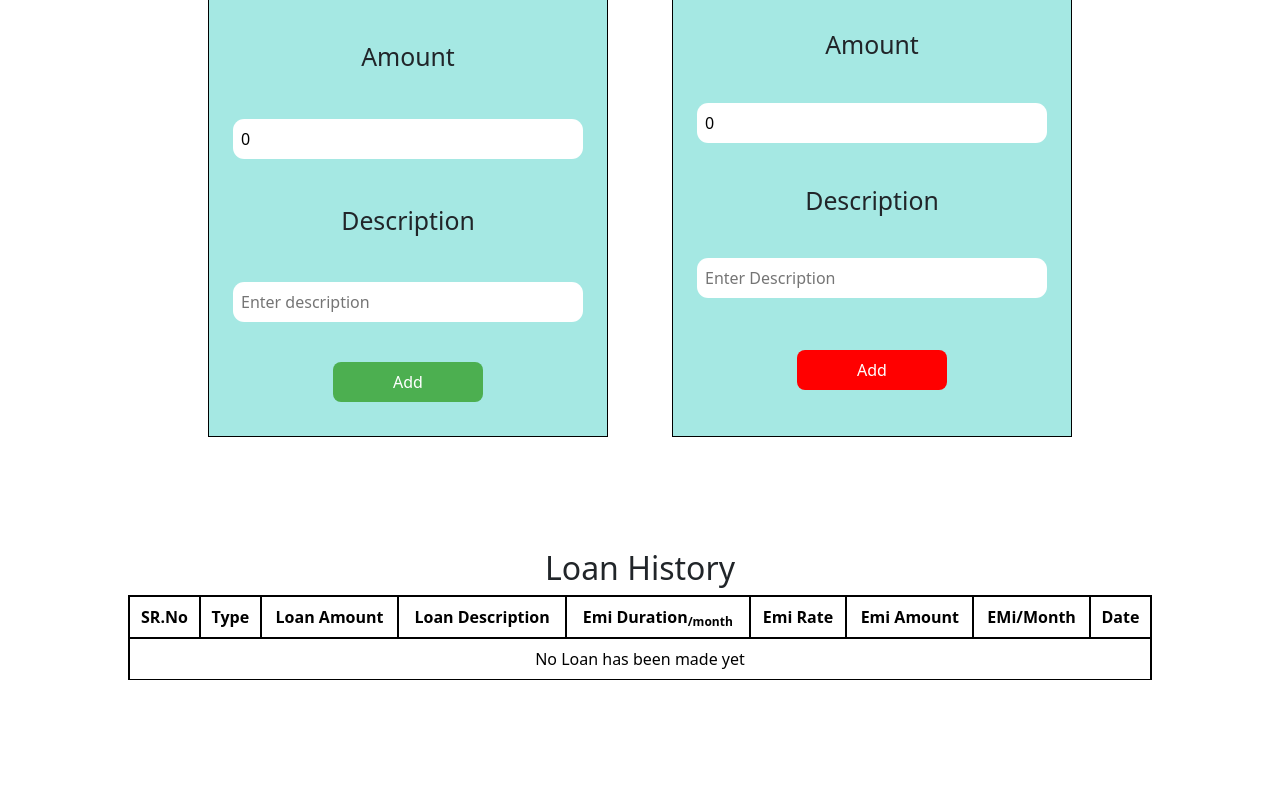
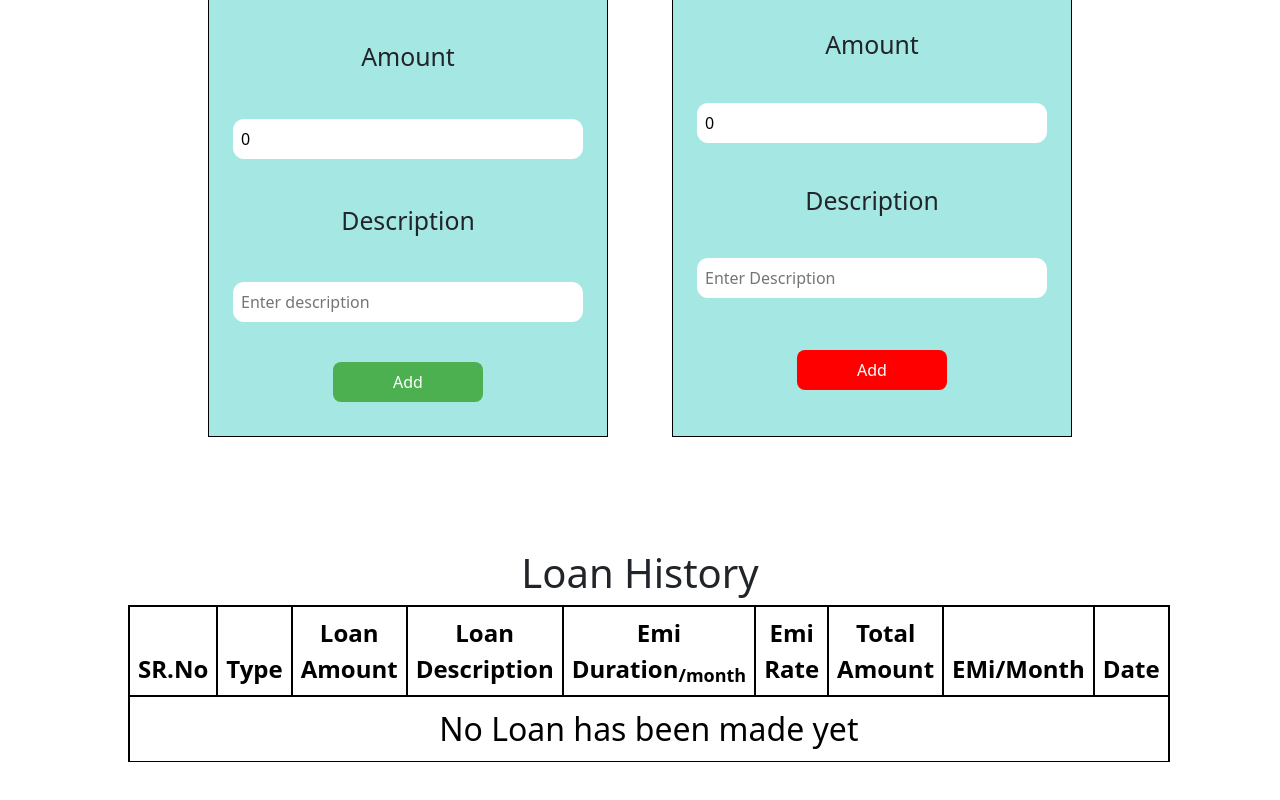
Before and after one commit to inurdream-abhi143/WalletWatch, a React (Vite) app: page / in a window 1280 px wide. Shown: the part 420-1220 px from the top of the page. Before the commit the page ends 1140 px from the top, so only its background shows below. Built offline with nearby package versions, Linux system fonts and the light colour scheme.

Commit message:
Code Fixing

```diff
--- a/src/App.jsx
+++ b/src/App.jsx
@@ -95,6 +95,7 @@ const App = () => {
     } else if (type === "credit") {
       setLoan((prev) => prev + principal);
       setLoanDue((prev) => prev + principal);
+      emiToPay = principal;
     }
     const loanInfo = {
       type: type,
--- a/src/components/LoanHistory.jsx
+++ b/src/components/LoanHistory.jsx
@@ -2,10 +2,10 @@ export const LoanHistory = ({ loanList }) => {
   return (
     <>
       <div className="loan-history-header">
-        <h2>Loan History</h2>
+        <h2 className="fs-1 my3">Loan History</h2>
         <table className="table">
           <thead>
-            <tr>
+            <tr className="table-header fs-4 text-center ">
               <th>SR.No</th>
               <th>Type</th>
               <th>Loan Amount</th>
@@ -15,7 +15,7 @@ export const LoanHistory = ({ loanList }) => {
                 <sub>/month</sub>
               </th>
               <th>Emi Rate</th>
-              <th>Emi Amount</th>
+              <th>Total Amount</th>
               <th>EMi/Month</th>
               <th>Date</th>
             </tr>
@@ -23,12 +23,14 @@ export const LoanHistory = ({ loanList }) => {
           <tbody>
             {loanList.length === 0 ? (
               <tr>
-                <td colSpan="9">No Loan has been made yet</td>
+                <td colSpan="9" className="fs-2">
+                  No Loan has been made yet
+                </td>
               </tr>
             ) : (
               loanList.map((loan, index) => {
                 return (
-                  <tr key={index}>
+                  <tr key={index} className=" table-body fs-4 text-center">
                     <td>{index + 1}</td>
                     <td>{loan.type}</td>
                     <td>{loan.amount}</td>
```
